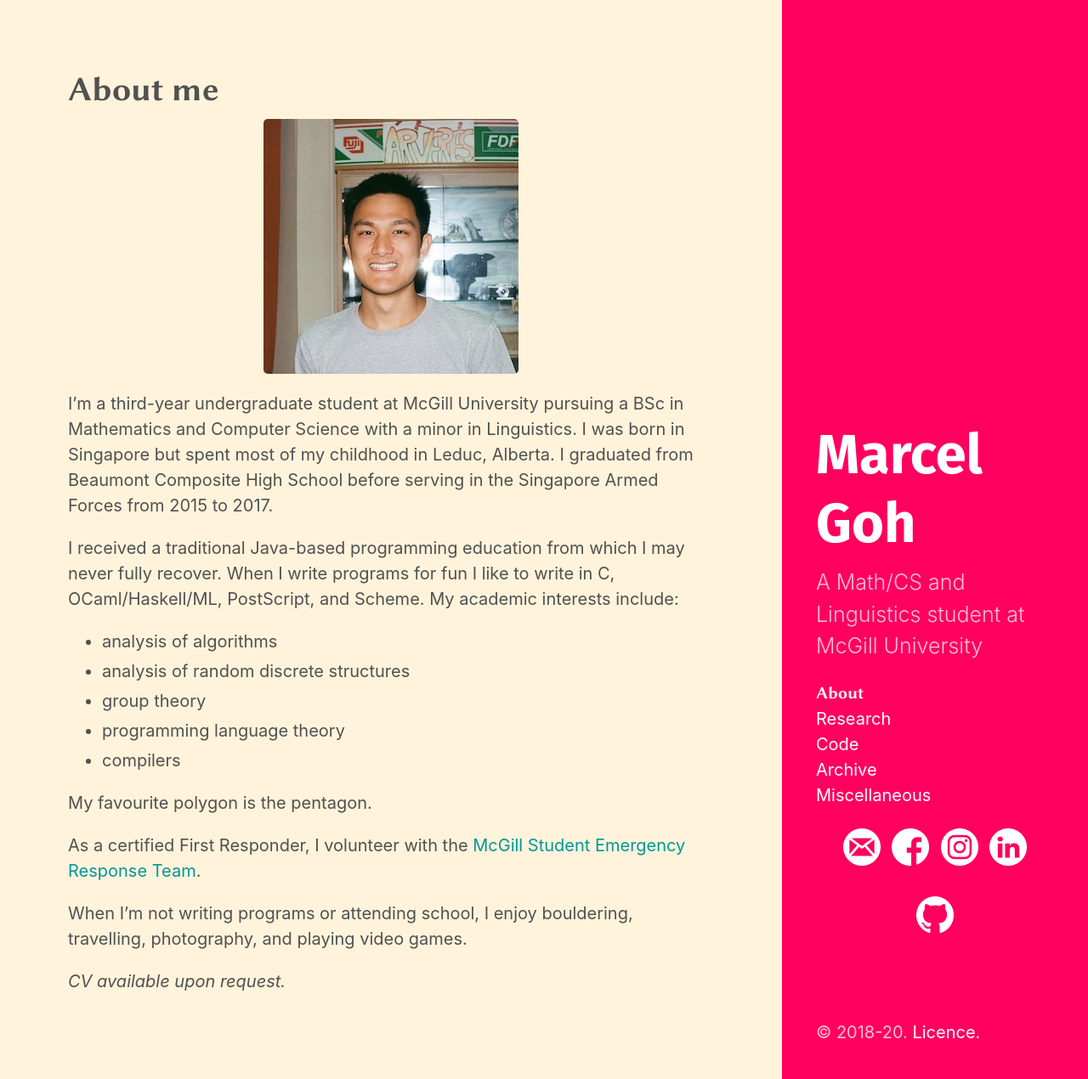
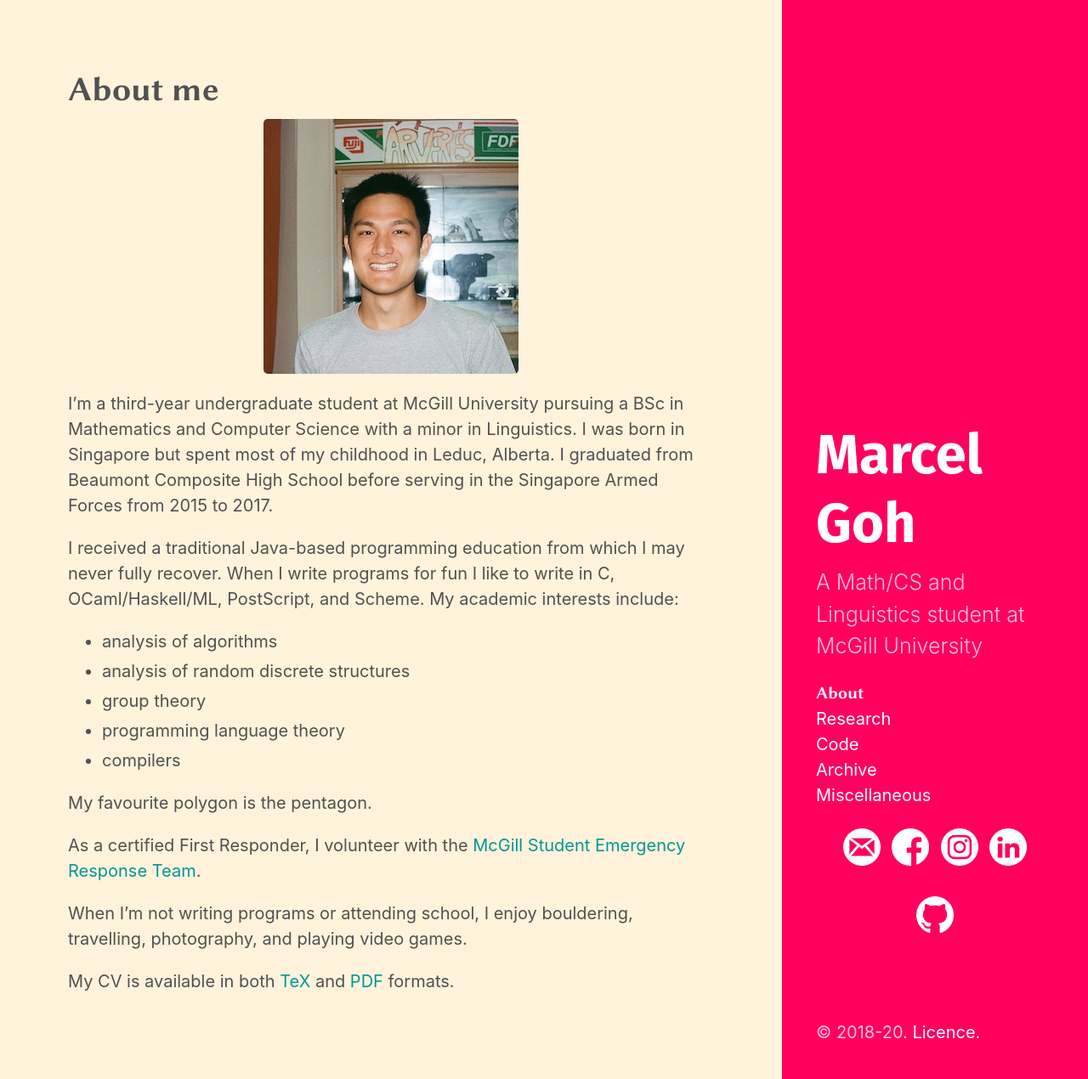
Before and after one commit to marcelgoh/marcelgoh.github.io, a Jekyll site: the page built from about/index.md, in a window 1280 px wide. Shown: the whole page at 85% size. Built offline with Jekyll 4.4.1, drawn with Linux system fonts in a browser that asks for light colours; some web fonts are replaced.

Commit message:
Added CV

```diff
--- a/about/index.md
+++ b/about/index.md
@@ -21,4 +21,4 @@ As a certified First Responder, I volunteer with the [McGill Student Emergency R
 
 When I'm not writing programs or attending school, I enjoy bouldering, travelling, photography, and playing video games.
 
-_CV available upon request._
+My CV is available in both [TeX]({{ site.baseurl}}/about/vita.tex) and [PDF]({{ site.baseurl}}/about/vita.pdf) formats.
```
Also changed, not shown: 2 other files.
